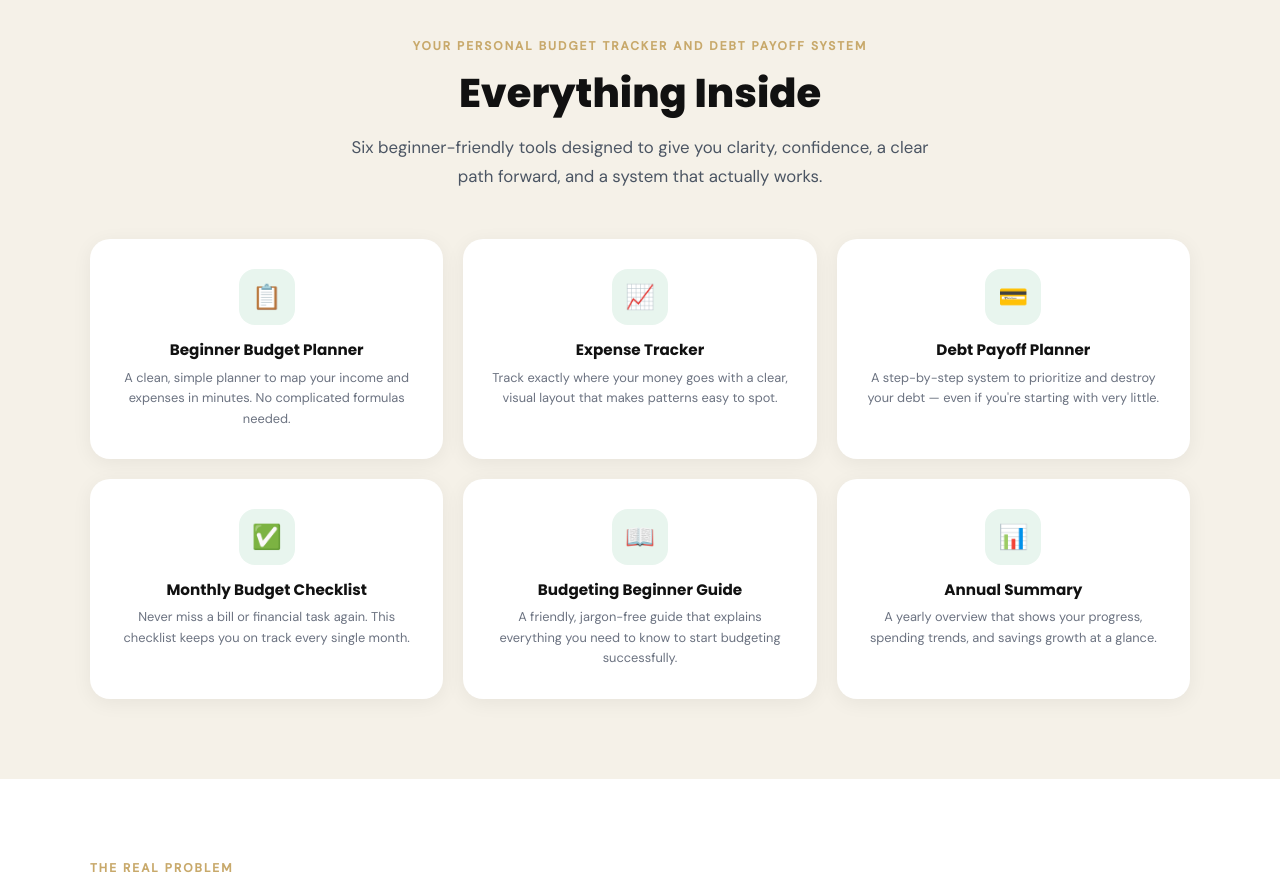
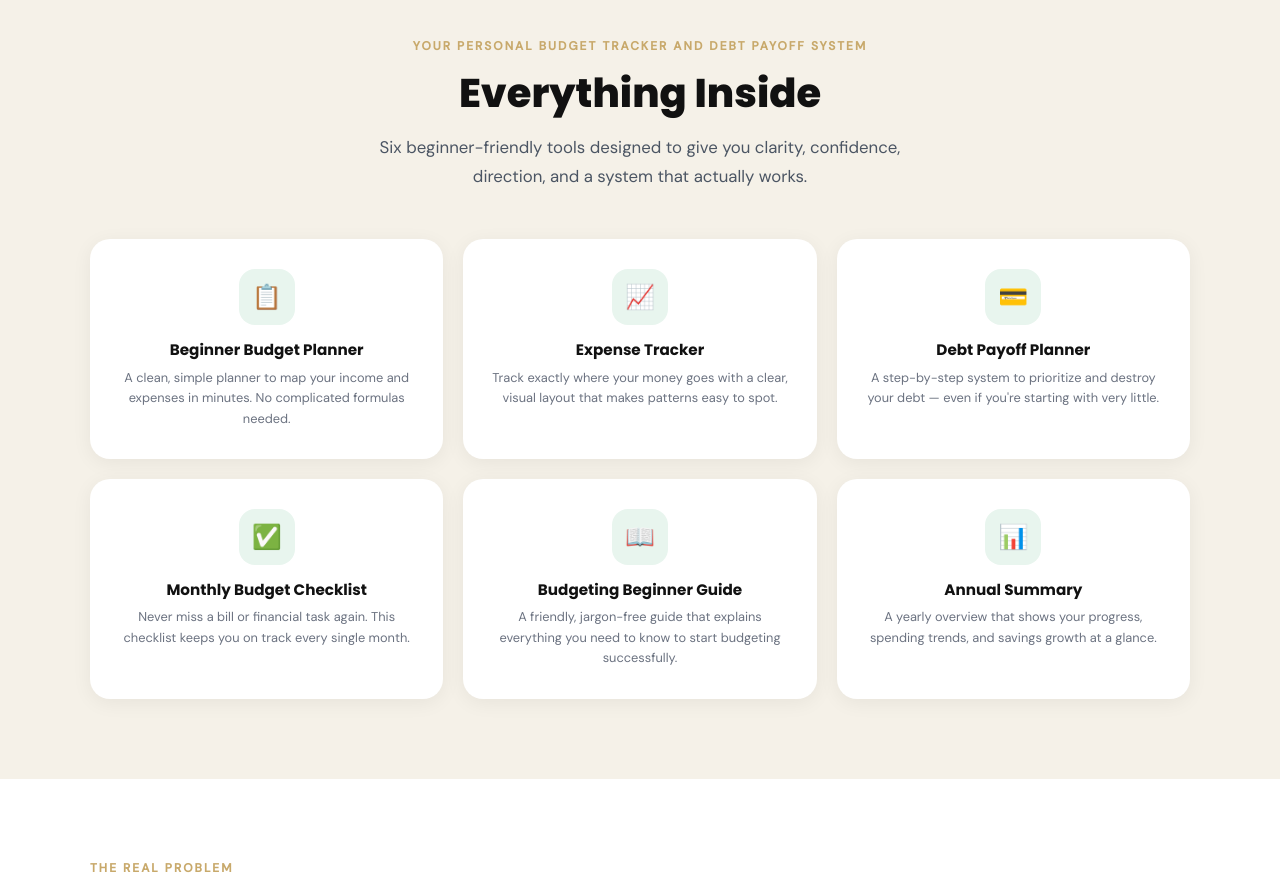
Before and after one commit to obithelight/budget-daily, a plain HTML site: page public/starter-kit/index.html in a window 1280 px wide. Shown: the part 2300-3193 px from the top of the page. Drawn offline with Linux system fonts and the light colour scheme.

Commit message:
change clear path to direction

```diff
--- a/public/starter-kit/index.html
+++ b/public/starter-kit/index.html
@@ -320,7 +320,7 @@
           <h2 class="section-title reveal">Everything Inside</h2>
           <p class="section-sub reveal" style="margin: 0 auto">
             Six beginner-friendly tools designed to give you clarity,
-            confidence, a clear path forward, and a system that actually works.
+            confidence, direction, and a system that actually works.
           </p>
         </div>
 
```
